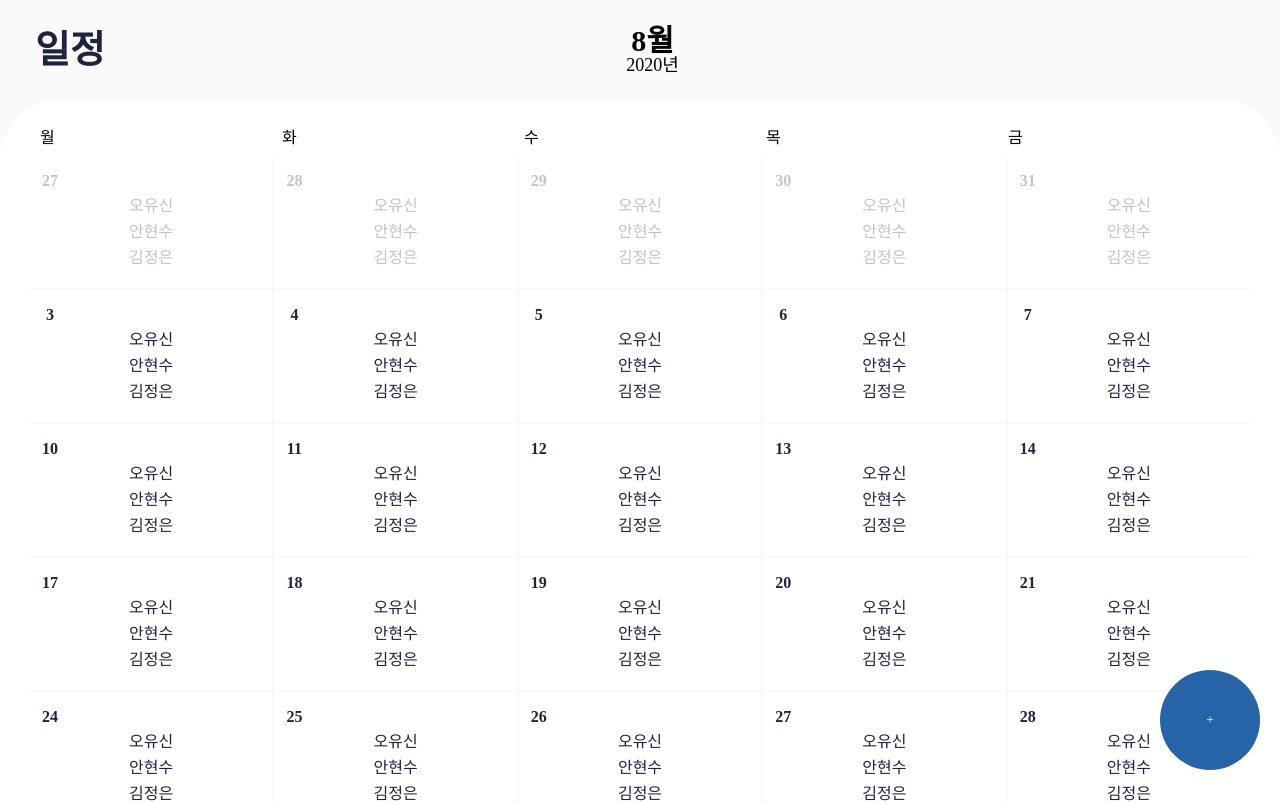
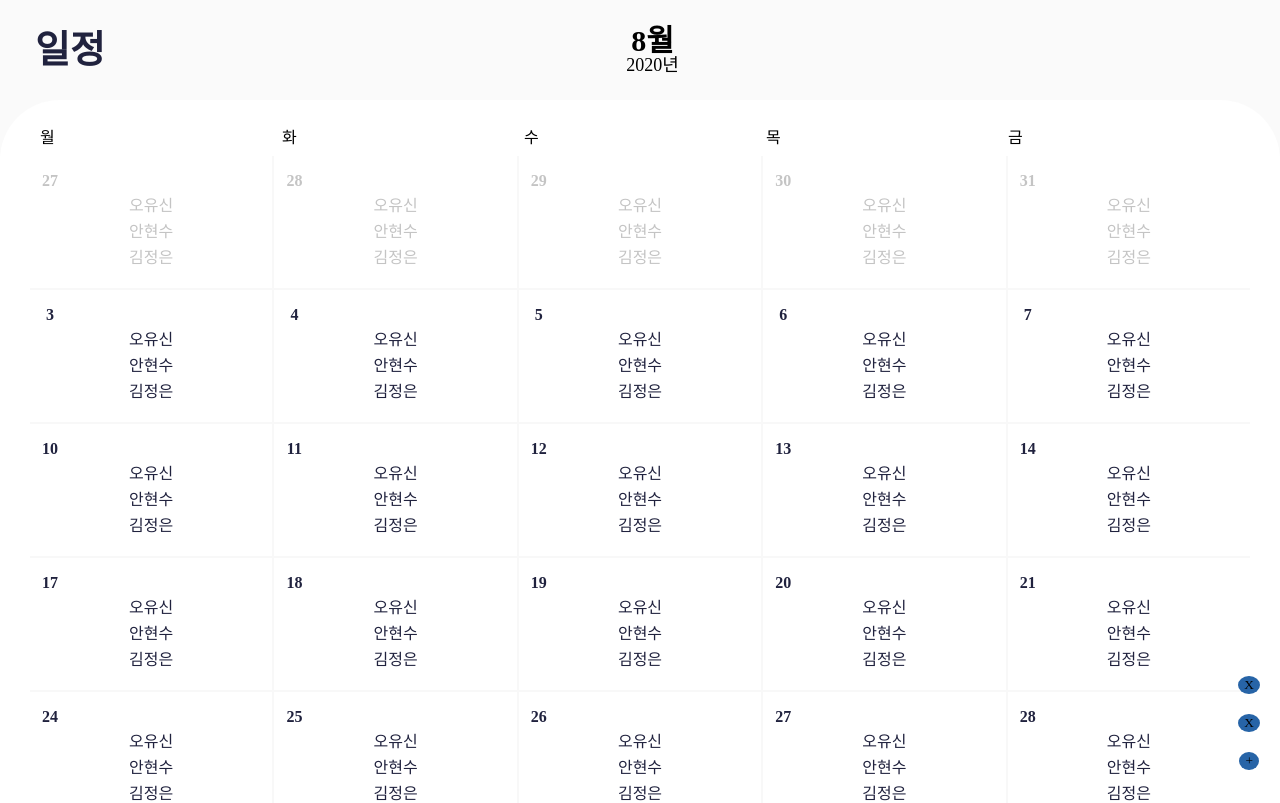
Before and after one commit to DSM-PICK/pick-client, a React app: page /schedule in a window 1280 px wide. Shown: the top 803 px of the page. Built offline with nearby package versions, Linux system fonts and the light colour scheme.

Commit message:
[FIX] css 리팩토링

```diff
--- a/src/component/Calander/FunctionButton/styles.js
+++ b/src/component/Calander/FunctionButton/styles.js
@@ -1,4 +1,4 @@
-import styled, { keyframes, css } from "styled-components";
+import styled, { css } from "styled-components";
 
 export const Container = styled.div`
   position: fixed;
@@ -7,43 +7,75 @@ export const Container = styled.div`
   display: flex;
   flex-direction: column;
   align-items: center;
+`;
 
-  & > button {
-    z-index: 2;
+export const Button = styled.button`
+  outline: none;
+  transition: 0.45s;
+  background-color: #2764a7;
+  border-radius: 50%;
+  border: none;
+  margin: 10px 0;
+  transition: 0.3s;
+`;
+
+export const BigButton = styled(Button)`
+  z-index: 0;
+  ${(props) =>
+    props.isOpen &&
+    css`
+      transform: rotate(45deg);
+    `};
+  width: 100px;
+  height: 100px;
+`;
+
+export const MenuButton = styled(Button)`
+  width: 0;
+  height: 0;
+  &:nth-child(1) {
+    transform: translate(0px, 130px);
+  }
+  &:nth-child(2) {
+    transform: translate(0px, 100px);
   }
 `;
 
-export const Button = styled.button`
-  width: 0;
-  height: 0;
-  width: ${(props) => props.width}px;
-  height: ${(props) => props.width}px;
-  background-color: #2764a7;
-  border-radius: 50%;
-  color: white;
-  border: none;
-  margin: 10px 0;
+export const MenuText = styled.div`
+  width: 100px;
+  text-align: right;
+  margin-right: 15px;
+  font-size: 19px;
+  color: #2764a7;
+`;
+
+export const ButtonWrap = styled.div`
+  display: flex;
+  justify-content: center;
+  align-items: center;
+  transition: 0.5s;
 `;
 
 export const AnimationWrap = styled.div`
   display: flex;
   flex-direction: column;
 
-  & > button:nth-child(1) {
-    transform: translate(0px, 130px);
-  }
-  & > button:nth-child(2) {
-    transform: translate(0px, 100px);
+  ${ButtonWrap} {
+    opacity: 0;
+    ${(props) =>
+      props.isOpen &&
+      css`
+        opacity: 1;
+      `}
   }
 
-  & > button {
-    transition: 0.35s;
+  ${MenuButton} {
     ${(props) =>
       props.isOpen &&
       css`
         width: 80px;
         height: 80px;
-        transform: translateY(0) !important;
+        transform: translate(0) !important;
       `}
   }
 `;
```
